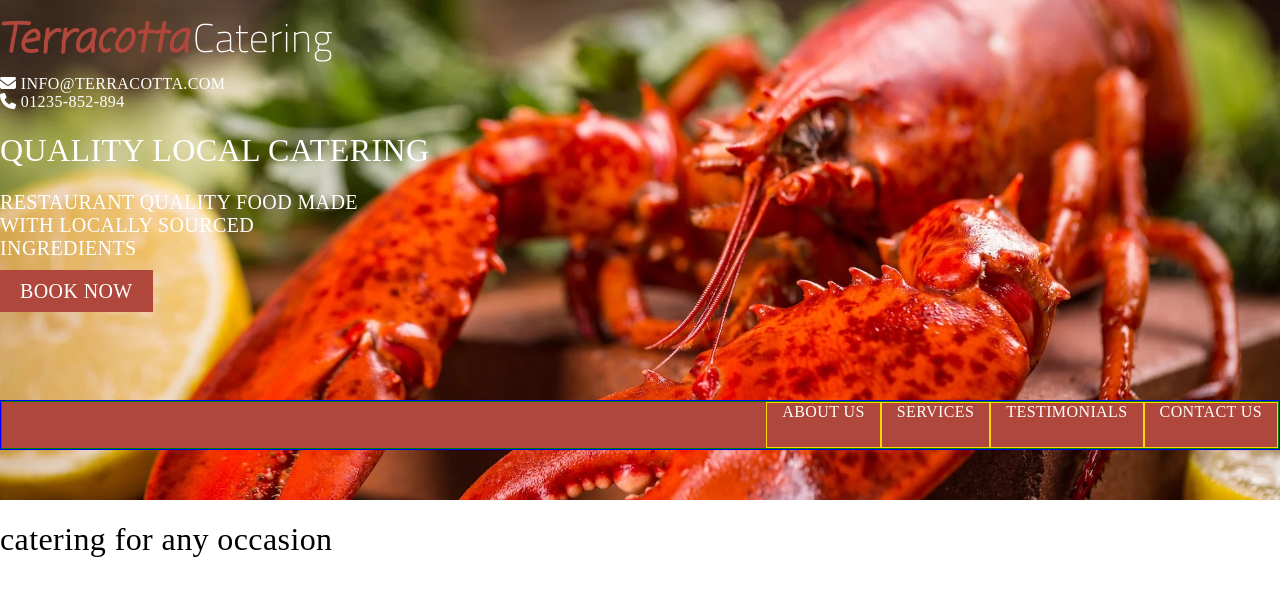
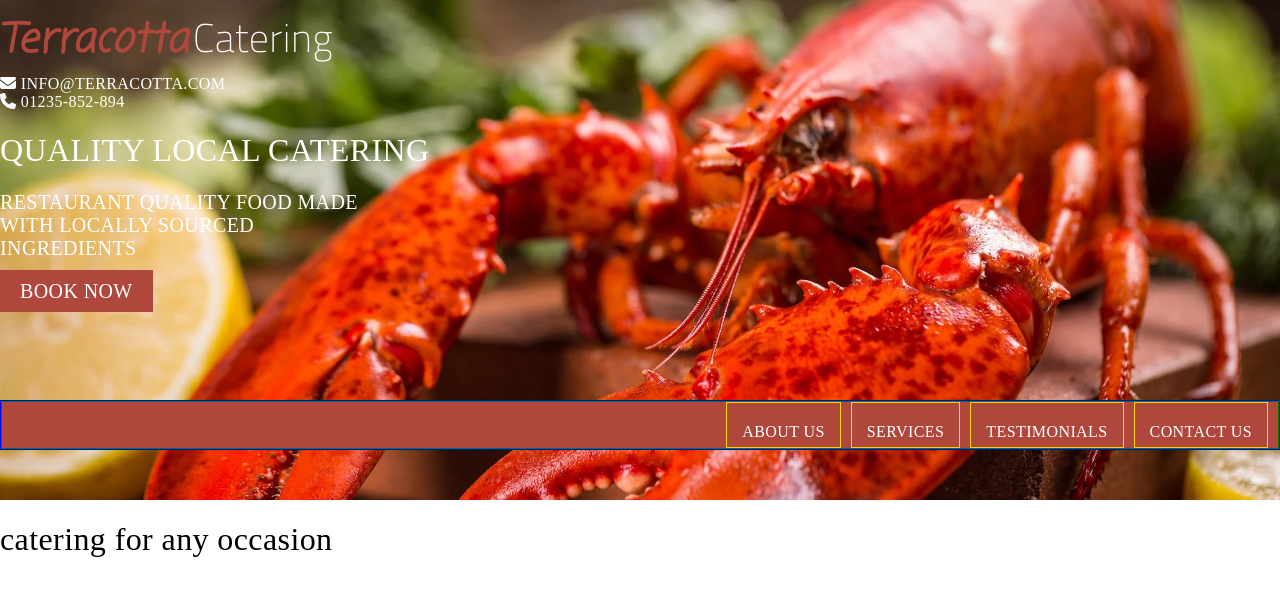
Before and after one commit to spanner1994dj/terra-pairs, a PHP site: page / in a window 1280 px wide. Shown: the top 596 px of the page. Run offline with PHP 8.4, Linux system fonts and the light colour scheme; some libraries are stand-ins or nearby versions.

Commit message:
font not working on nav bar
Co-Authored-By: stewarthitchcock <62143406+stewarthitchcock@users.noreply.github.com>

```diff
--- a/css/style.css
+++ b/css/style.css
@@ -100,8 +100,6 @@ header {
   text-align: right; }
   /* line 68, ../../../../../../../../../../../../../Users/imac/Documents/GitHub/terra-pairs/scss/layout/_header.scss */
   .nav-bar ul {
-    font-family: 'Cairo' ,sans-serif;
-    list-style: none;
     display: flex;
     flex-direction: row;
     border: solid 1px green;
@@ -112,12 +110,15 @@ header {
     background-color: #af473c;
     margin-top: 0;
     vertical-align: middle; }
-  /* line 85, ../../../../../../../../../../../../../Users/imac/Documents/GitHub/terra-pairs/scss/layout/_header.scss */
-  .nav-bar li {
-    padding: 0 15px;
-    text-align: right;
-    text-transform: uppercase;
-    border: solid 1px gold;
-    vertical-align: middle; }
+    /* line 83, ../../../../../../../../../../../../../Users/imac/Documents/GitHub/terra-pairs/scss/layout/_header.scss */
+    .nav-bar ul li {
+      padding: 13px 15px;
+      text-align: right;
+      text-transform: uppercase;
+      border: solid 1px gold;
+      vertical-align: middle;
+      margin-right: 10px;
+      font-family: 'Cairo' ,sans-serif;
+      list-style: none; }
 
 /*# sourceMappingURL=style.css.map */
--- a/scss/layout/_header.scss
+++ b/scss/layout/_header.scss
@@ -66,13 +66,12 @@ header{
 
 
     ul{
-        font-family:'Cairo' ,sans-serif;
-        list-style: none;
 
         display: flex;
         flex-direction: row;
 
         border: solid 1px green;
+
         width: 100%;
         height:100%;
         text-align: right;
@@ -80,13 +79,16 @@ header{
         background-color: #af473c;
         margin-top:0;
         vertical-align: middle;
-    }
 
-    li{
-        padding:0 15px;
-        text-align: right;
-        text-transform: uppercase;
-        border: solid 1px gold;
-        vertical-align: middle;
+        li{
+            padding:13px 15px;
+            text-align: right;
+            text-transform: uppercase;
+            border: solid 1px gold;
+            vertical-align: middle;
+            margin-right:10px ;
+            font-family:'Cairo' ,sans-serif;
+            list-style: none;
+        }
     }
 }
```
Also changed, not shown: 1 other file.
